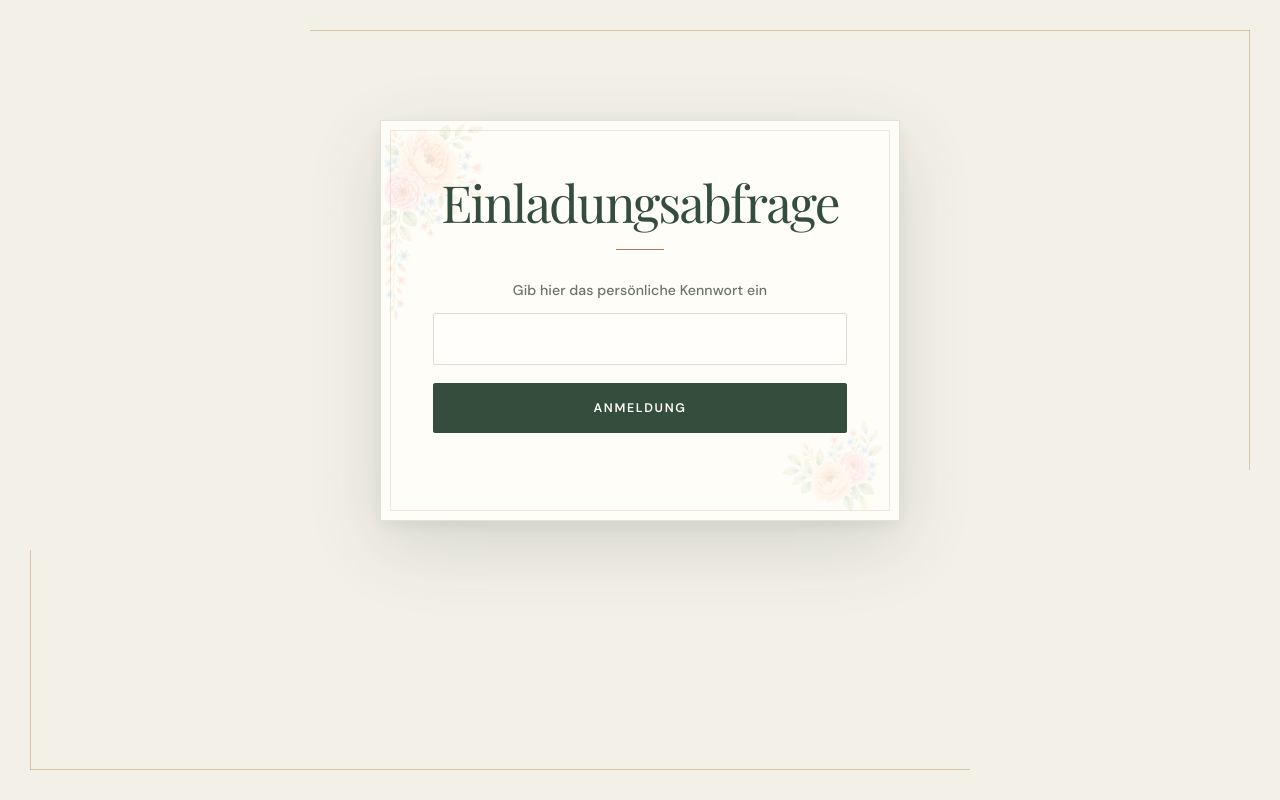
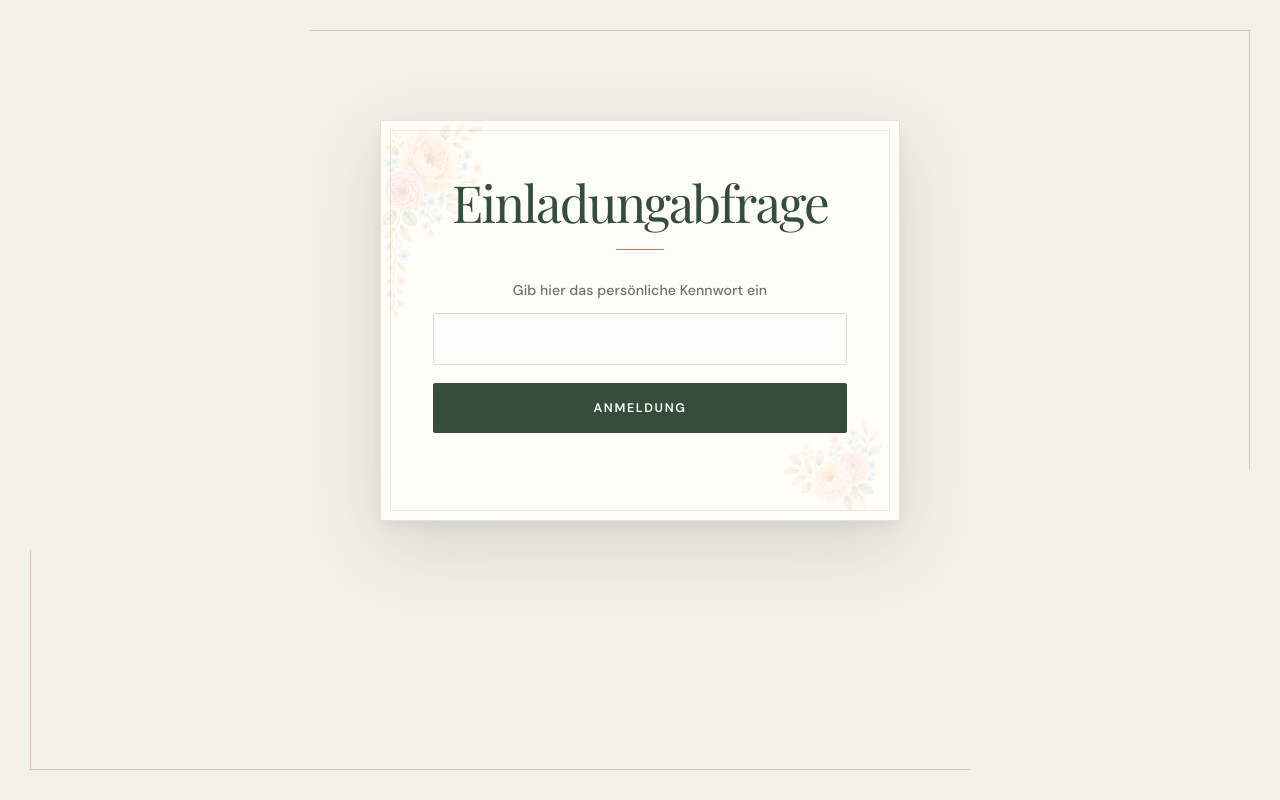
Before and after one commit to martinlange1911-byte/Hochzeitswebsite---Kopie, a plain HTML site: page index.html in a window 1280 px wide. Drawn offline with nearby package versions, Linux system fonts and the light colour scheme; a web font is replaced by a local one.

Commit message:
Rechtsschreibfehler

```diff
--- a/index.html
+++ b/index.html
@@ -9,7 +9,7 @@
 </head>
 <body>
 <section id="password-gate" aria-labelledby="password-gate-title">
-  <h1 id="password-gate-title">Einladungsabfrage</h1>
+  <h1 id="password-gate-title">Einladungabfrage</h1>
   <form id="password-form" method="post">
     <input type="hidden" name="action" value="authenticate">
     <label for="access-password">Gib hier das persönliche Kennwort ein</label>
```
